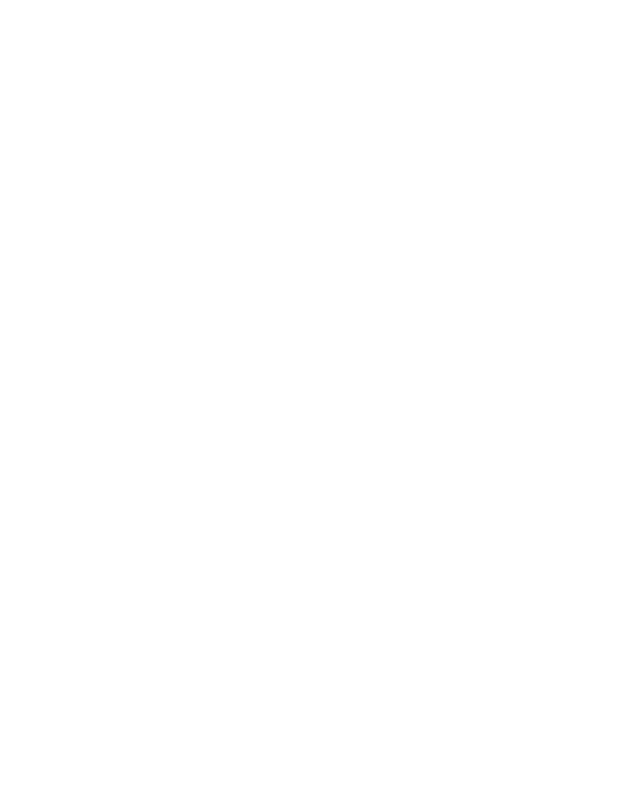
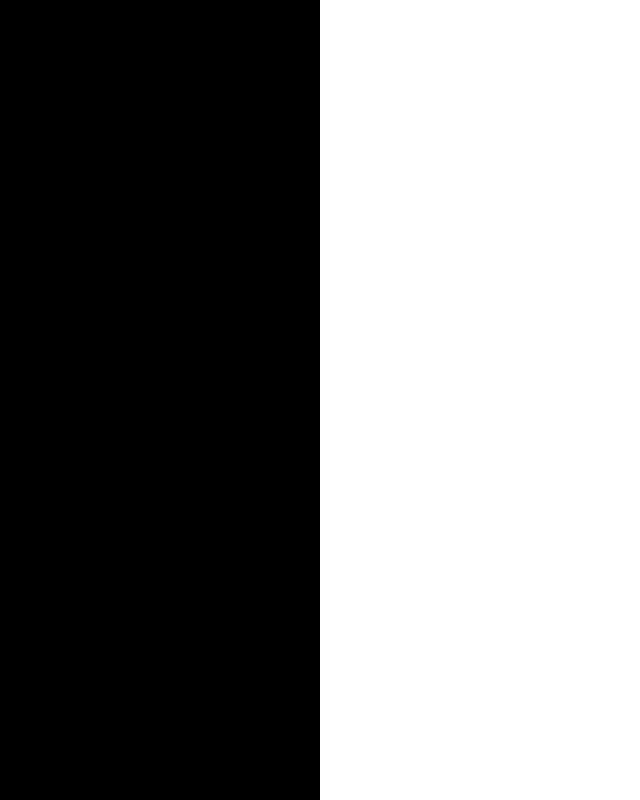
Before and after one commit to Meet5703/Main-Folder, a website: page Main folder/resume/index.html in a window 1280 px wide. Shown: the whole page, without its empty margins (0-640 px from the left). Drawn offline with Linux system fonts and the light colour scheme.

Commit message:
tailwind

```diff
--- a/Main folder/resume/index.html
+++ b/Main folder/resume/index.html
@@ -4,10 +4,11 @@
     <meta charset="UTF-8">
     <meta name="viewport" content="width=device-width, initial-scale=1.0">
     <title>Resume</title>
+    <link rel="stylesheet" href="output.css">
 </head>
-<body>
-    <div class="main">
-        <div class="left"></div>
+<body class="w-full h-full">
+    <div class="w-full h-screen">
+        <div class="w-1/4 bg-black h-screen"></div>
         <div class="right"></div>
     </div>
 </body>
--- /dev/null
+++ b/Main folder/resume/input.css
@@ -0,0 +1,3 @@
+@tailwind base;
+@tailwind components;
+@tailwind utilities;
--- /dev/null
+++ b/Main folder/resume/tailwind.config.js
@@ -0,0 +1,8 @@
+/** @type {import('tailwindcss').Config} */
+module.exports = {
+  content: ["*"],
+  theme: {
+    extend: {},
+  },
+  plugins: [],
+}
```
Also changed, not shown: Main folder/resume/package.json (+3 -12 lines), Main folder/resume/output.css (added), 1 other file.
